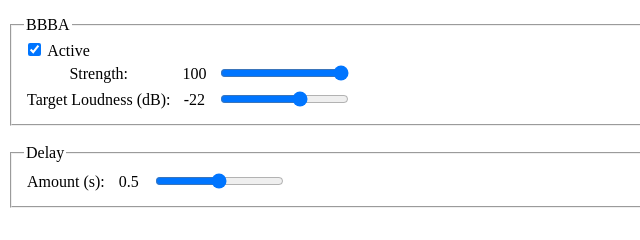
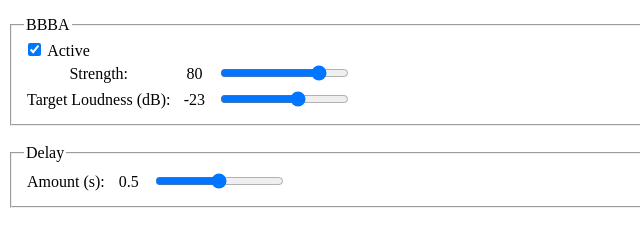
Before and after one commit to trummerschlunk/BigBlueBetterAudio, a plain HTML site: page web/index.html in a window 1280 px wide. Shown: the part 203-443 px from the top of the page, 0-640 px from the left. Drawn offline with Linux system fonts and the light colour scheme; no server answers.

Commit message:
update init values in web-example to mach init values in dsp.

```diff
--- a/web/index.html
+++ b/web/index.html
@@ -202,12 +202,12 @@ window.addEventListener('DOMContentLoaded', function() {
                         <tr>
                             <td>Strength:</td>
                             <td><output id="bbba-strength-value"></output></td>
-                            <td><input autocomplete="off" id="bbba-strength" type="range" value="100" min="0" max="100" /></td>
+                            <td><input autocomplete="off" id="bbba-strength" type="range" value="80" min="0" max="100" /></td>
                         </tr>
                         <tr>
                             <td>Target Loudness (dB):</td>
                             <td><output id="bbba-target-value"></output></td>
-                            <td><input autocomplete="off" id="bbba-target" type="range" value="-22" min="-60" max="0" /></td>
+                            <td><input autocomplete="off" id="bbba-target" type="range" value="-23" min="-60" max="0" /></td>
                         </tr>
                     </table>
                 </fieldset>
```
